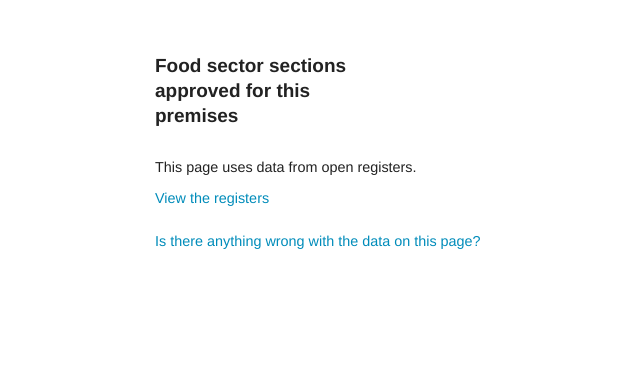
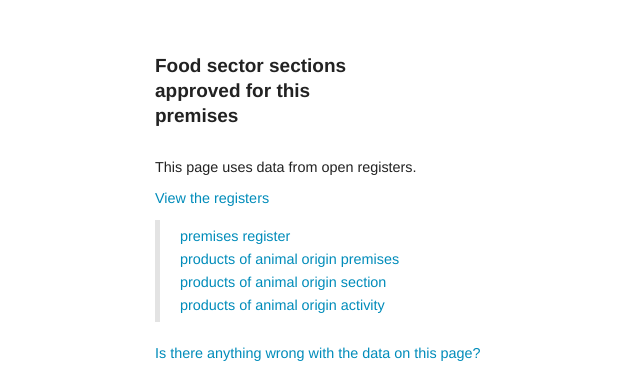
Before and after one commit to openregister/food-premises-demo, a Flask app: template fsa_approved_premises/templates/premises.html in a window 1280 px wide. Shown: the part 531-905 px from the top of the page, without its empty margins (0-640 px from the left). Before the commit the page ends 780 px from the top, so only its background shows below. Run offline with Flask 2, Linux system fonts and the light colour scheme; the template is opened without the code that fills it, so the values that code supplies are empty; parts of the project's set-up code (start-up, migrations or seed data) failed here and were passed over; some libraries are stand-ins or nearby versions.

Commit message:
expand register list

```diff
--- a/fsa_approved_premises/static/stylesheets/main.css
+++ b/fsa_approved_premises/static/stylesheets/main.css
@@ -70,6 +70,11 @@ fieldset.filters {
 
 #premises {
 
+}
+
+footer ul,
+footer li {
+  list-style: none;
 }
 
 #premises-list li {
--- a/fsa_approved_premises/templates/footer.html
+++ b/fsa_approved_premises/templates/footer.html
@@ -3,14 +3,14 @@
       <div class="large-12 columns">
         <p>This page uses data from open registers.</p>
         <ul class="accordion" data-accordion>
-          <li class="accordion-navigation">
+          <li class="registers">
             <a href="#registers">View the registers</a>
             <div id="registers" class="content">
              <ul>
-                <li><a href="http://premises.openregister.org">http://premises.openregister.org</a></li>
-                <li><a href="http://product-of-animal-origin-premises.openregister.org">http://product-of-animal-origin-premises.openregister.org</a></li>
-                <li><a href="http://products-of-animal-origin-section.openregister.org/">http://products-of-animal-origin-section.openregister.org/</a></li>
-                <li><a href="http://products-of-animal-origin-activity.openregister.org/">http://products-of-animal-origin-activity.openregister.org/</a></li>
+                <li><a href="http://premises.openregister.org">premises register</a></li>
+                <li><a href="http://product-of-animal-origin-premises.openregister.org">products of animal origin premises</a></li>
+                <li><a href="http://products-of-animal-origin-section.openregister.org/">products of animal origin section</a></li>
+                <li><a href="http://products-of-animal-origin-activity.openregister.org/">products of animal origin activity</a></li>
               <ul>
             </div>
           </li>
```
